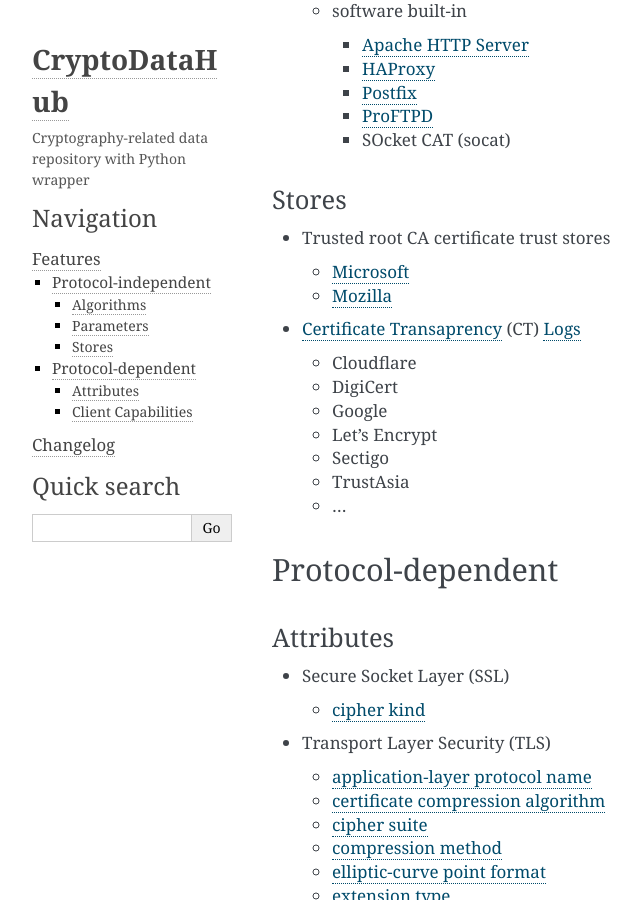
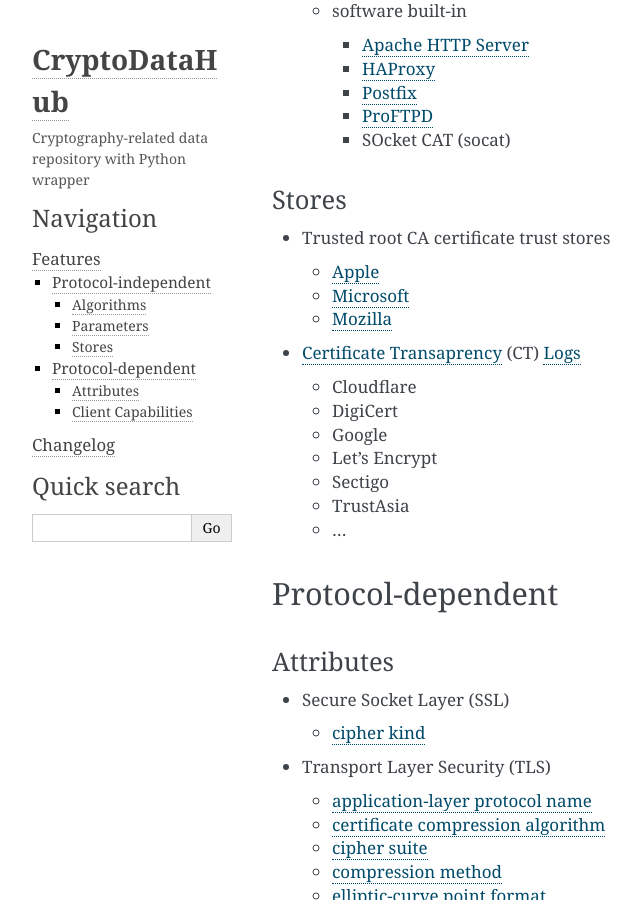
Before and after one commit to c0r0n3r/cryptodatahub, a Sphinx documentation site: the page built from docs/features.rst, in a window 1280 px wide and 900 px high, scrolled down 670 px. Shown: the whole window, without its empty margins (148-789 px from the left). Built offline with Sphinx 7.4.7, drawn with Linux system fonts in a browser that asks for light colours.

Commit message:
feat(common/stores)!: Initial commit of Apple trust store (#6)

```diff
--- a/CHANGELOG.rst
+++ b/CHANGELOG.rst
@@ -8,6 +8,7 @@
 
    -  add trusted root CA certificates from notable stores (#6)
 
+      -  `Apple <https://en.wikipedia.org/wiki/Apple_Inc.>`__
       -  `Microsoft <https://en.wikipedia.org/wiki/Microsoft>`__
       -  `Mozilla <https://en.wikipedia.org/wiki/Mozilla>`__
 
--- a/docs/features.rst
+++ b/docs/features.rst
@@ -41,6 +41,7 @@
 
 -  Trusted root CA certificate trust stores
 
+   -  `Apple <https://en.wikipedia.org/wiki/Apple_Inc.>`__
    -  `Microsoft <https://en.wikipedia.org/wiki/Microsoft>`__
    -  `Mozilla <https://en.wikipedia.org/wiki/Mozilla>`__
 
```
Also changed, not shown: 3 other files.
